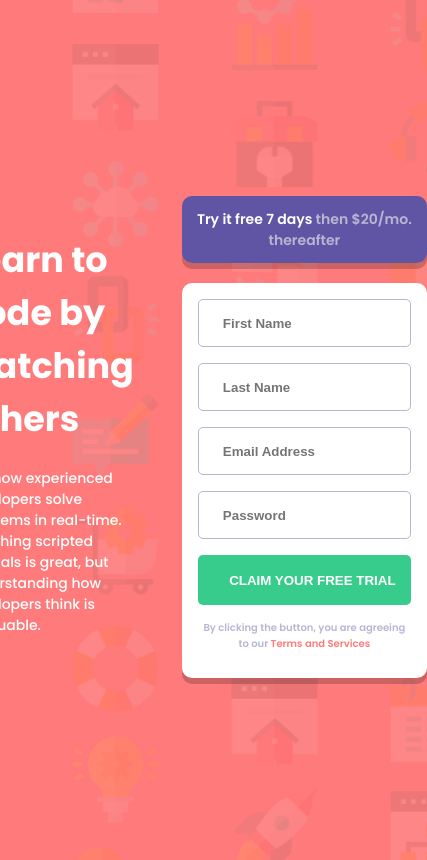
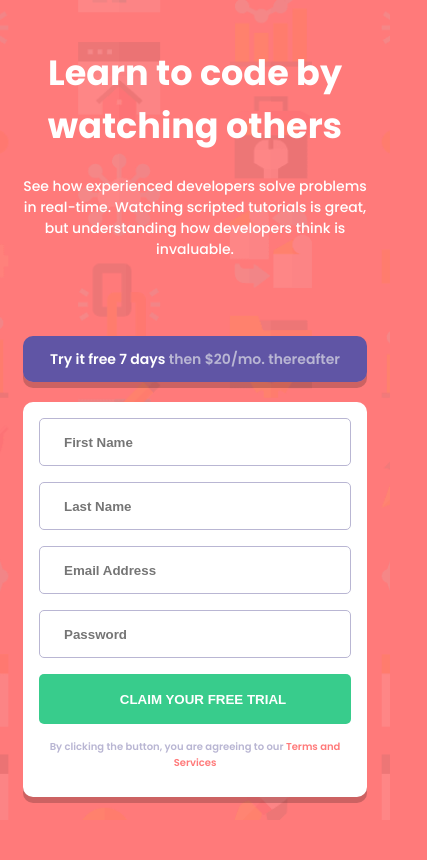
Before and after one commit to Sahadev18/signup-form, a plain HTML site: page index.html in a window 390 px wide. Shown: the whole page, 427 px wide, since content can reach past the window. Drawn offline with Linux system fonts and the light colour scheme.

Commit message:
mobile specific update

```diff
--- a/style.css
+++ b/style.css
@@ -25,7 +25,7 @@ body{
 }
 
 #details{
-    width: 400px;
+    max-width: 400px;
     color: white;
 }
 
@@ -54,7 +54,7 @@ h1{
 }
 
 #container{
-    width: 450px;
+    max-width: 450px;
 }
 
 #span1{
@@ -132,3 +132,15 @@ form input:focus{
     background-position: calc(100% - 1.5rem) 50%;
     color: var(--red);
 }
+
+@media (max-width:670px){
+    body{
+        flex-direction: column;
+        height: auto;
+        padding: 15px;
+    }
+    h1, #details p{
+        text-align: center;
+
+    }
+}
```
